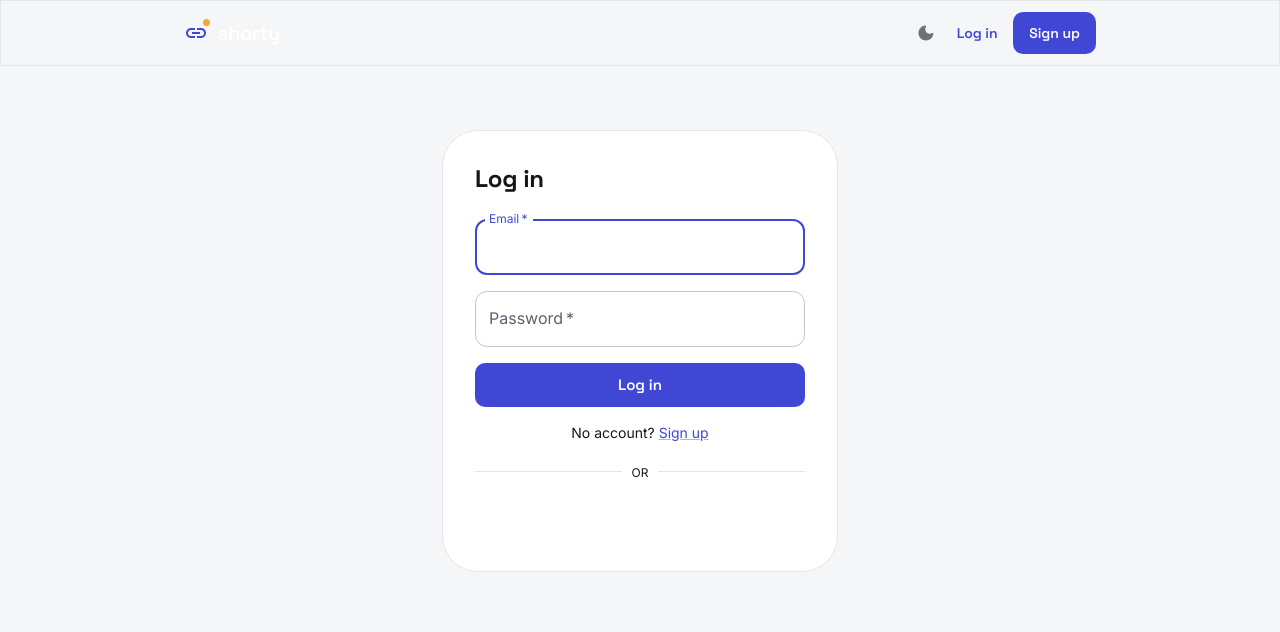
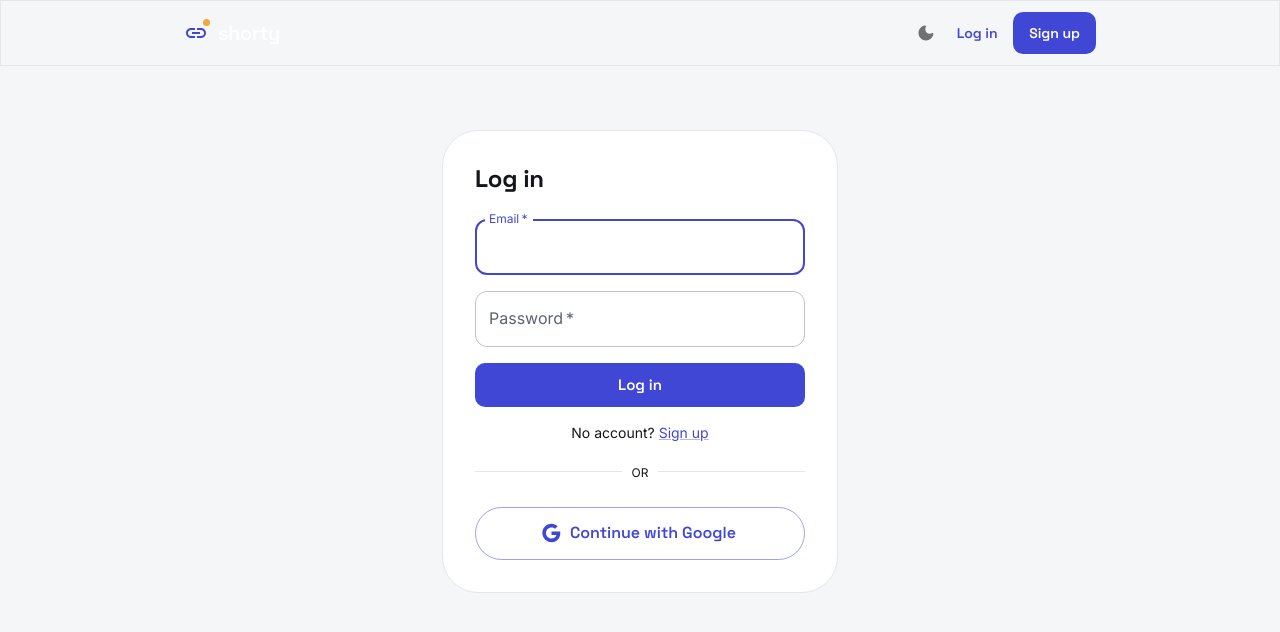
Before and after one commit to pritam5sarkar00-droid/UrlShortener, a React (Vite) app in the folder frontend/: page /login in a window 1280 px wide. Shown: the top 632 px of the page. Built offline with nearby package versions, Linux system fonts and the light colour scheme; no server answers.

Commit message:
modify google Login Button

```diff
--- a/frontend/src/components/GoogleLoginButton.jsx
+++ b/frontend/src/components/GoogleLoginButton.jsx
@@ -1,49 +1,48 @@
-import { GoogleLogin } from '@react-oauth/google';
-import { Divider, Typography, Box } from '@mui/material';
-import { useAuth } from '../context/AuthContext.jsx';
-import { useThemeMode } from '../context/ThemeModeContext.jsx';
+import GoogleIcon from "@mui/icons-material/Google";
+import { Button, Divider, Typography, Box } from "@mui/material";
+import { useGoogleLogin } from "@react-oauth/google";
+import { useAuth } from "../context/AuthContext.jsx";
 
 export function GoogleLoginButton({ onSuccess, onError }) {
   const { loginWithGoogle } = useAuth();
-  const { mode } = useThemeMode();
-  const googleClientId = import.meta.env.VITE_GOOGLE_CLIENT_ID;
 
-  if (!googleClientId) return null;
+  const login = useGoogleLogin({
+    flow: "implicit",
+    onSuccess: async (tokenResponse) => {
+      try {
+        await loginWithGoogle(tokenResponse.access_token);
+        onSuccess?.();
+      } catch (err) {
+        onError?.(err.message);
+      }
+    },
+    onError: () => onError?.("Google login failed"),
+  });
 
   return (
-    <Box sx={{ mt: 1 }}>
-      <Divider sx={{ my: 2 }}>
-        <Typography variant="caption" color="text.secondary">
+    <Box sx={{ mt: 2 }}>
+      <Divider sx={{ mb: 3 }}>
+        <Typography variant="caption">
           OR
         </Typography>
       </Divider>
-      <Box
+
+      <Button
+        fullWidth
+        variant="outlined"
+        size="large"
+        startIcon={<GoogleIcon />}
+        onClick={() => login()}
         sx={{
-          display: "flex",
-          justifyContent: "center",
-          alignItems: "center",
-          mt: 1,
-          "& > div": {
-            padding: 0,
-            margin: 0,
-            backgroundColor: "transparent !important",
-          },
+          py: 1.4,
+          borderRadius: 3,
+          textTransform: "none",
+          fontSize: 16,
+          fontWeight: 600,
         }}
       >
-        <GoogleLogin
-          theme={mode === 'dark' ? 'filled_black' : 'filled_blue'}
-          width="320"
-          onSuccess={async (credentialResponse) => {
-            try {
-              await loginWithGoogle(credentialResponse.credential);
-              onSuccess?.();
-            } catch (err) {
-              onError?.(err.message);
-            }
-          }}
-          onError={() => onError?.('Google sign-in failed - please try again.')}
-        />
-      </Box>
+        Continue with Google
+      </Button>
     </Box>
   );
 }
```
